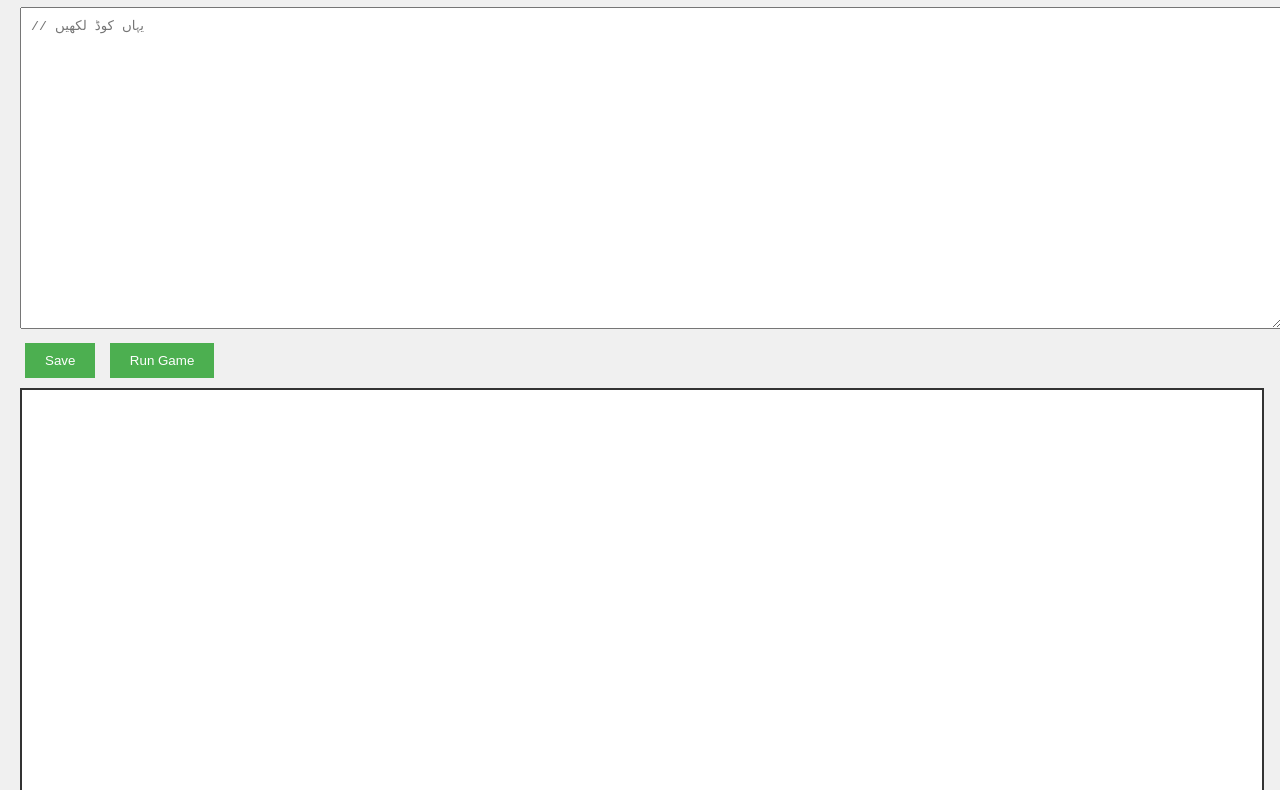
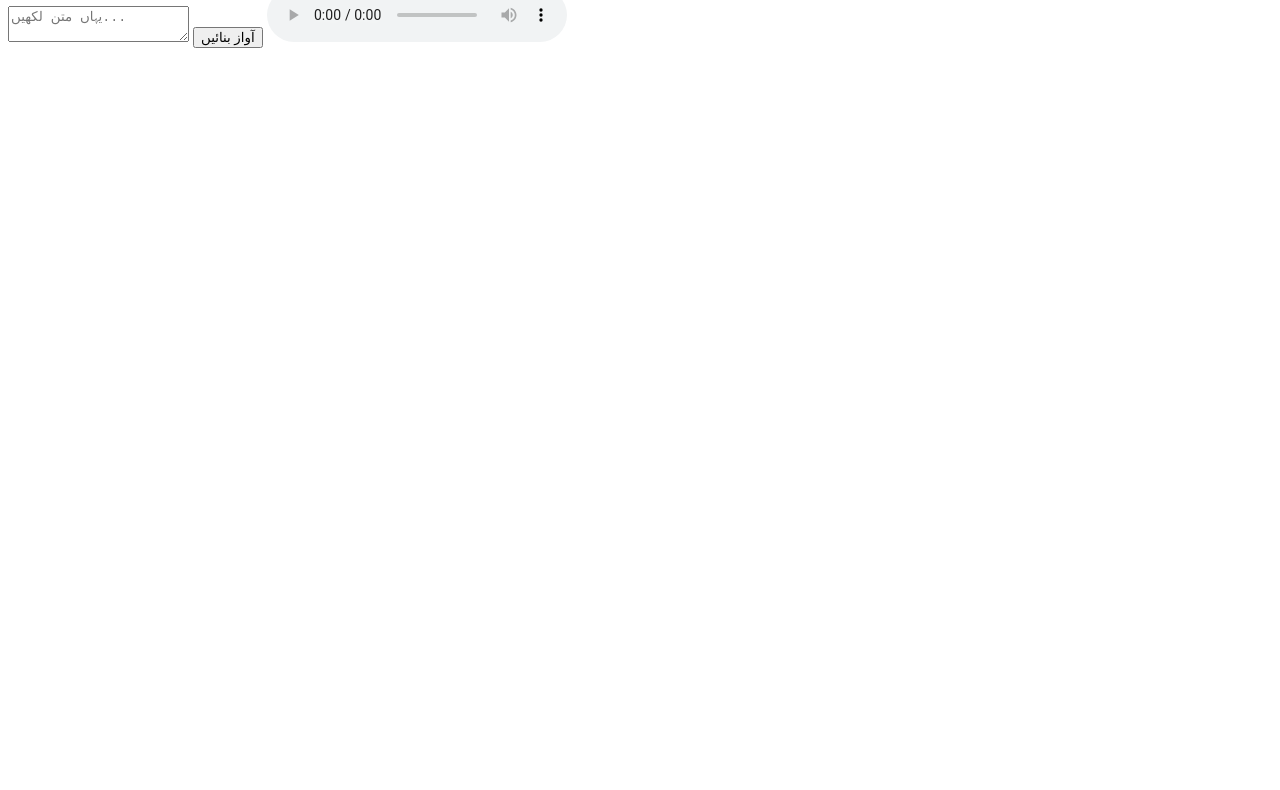
Before and after one commit to jiny119/New.repo, a plain HTML site: page index.html in a window 1280 px wide. Shown: the part 93-883 px from the top of the page. After the commit the page ends 800 px from the top, so only its background shows below. Drawn offline with Linux system fonts and the light colour scheme.

Commit message:
Update index.html

```diff
--- a/index.html
+++ b/index.html
@@ -1,96 +1,26 @@
 <!DOCTYPE html>
-<html lang="en">
+<html>
 <head>
-  <meta charset="UTF-8">
-  <meta name="viewport" content="width=device-width, initial-scale=1.0">
-  <title>Game Engine</title>
-  <style>
-    body {
-      font-family: Arial, sans-serif;
-      margin: 0;
-      padding: 20px;
-      background: #f0f0f0;
-    }
-    #codeInput {
-      width: 100%;
-      height: 300px;
-      padding: 10px;
-      font-family: monospace;
-    }
-    #previewFrame {
-      width: 100%;
-      height: 600px;
-      border: 2px solid #333;
-      background: white;
-    }
-    button {
-      padding: 10px 20px;
-      margin: 10px 5px;
-      background: #4CAF50;
-      color: white;
-      border: none;
-      cursor: pointer;
-    }
-  </style>
+    <title>اردو Text-to-Speech</title>
 </head>
 <body>
-  <h1>Simple Game Engine</h1>
-  <textarea id="codeInput" placeholder="// یہاں کوڈ لکھیں"></textarea>
-  <div>
-    <button onclick="saveCode()">Save</button>
-    <button onclick="generateGame()">Run Game</button>
-  </div>
-  <iframe id="previewFrame" sandbox="allow-scripts allow-same-origin"></iframe>
+    <h1>اردو ٹیکسٹ کو آواز میں تبدیل کریں</h1>
+    <textarea id="text" placeholder="یہاں متن لکھیں..."></textarea>
+    <button onclick="generateSpeech()">آواز بنائیں</button>
+    <audio id="audio" controls></audio>
 
-  <script>
-    function saveCode() {
-      localStorage.setItem('gameCode', document.getElementById('codeInput').value);
-      alert('Code saved!');
-    }
-
-    function generateGame() {
-      const code = document.getElementById('codeInput').value;
-      document.getElementById('previewFrame').srcdoc = `
-        <!DOCTYPE html>
-        <html>
-        <body>
-          <canvas id="gameCanvas"></canvas>
-          <script>
-            const canvas = document.getElementById('gameCanvas');
-            const ctx = canvas.getContext('2d');
-            canvas.width = 800;
-            canvas.height = 600;
-
-            // Default game code if empty
-            let gameCode = ${JSON.stringify(code) || `
-              let x = 100, y = 100;
-              function update() {
-                ctx.fillStyle = 'black';
-                ctx.fillRect(0, 0, canvas.width, canvas.height);
-                ctx.fillStyle = 'red';
-                ctx.fillRect(x, y, 50, 50);
-              }
-              update();
-            `};
-
-            try {
-              eval(gameCode);
-            } catch(err) {
-              document.body.innerHTML = '<h2 style="color:red">Error: '+err.message+'</h2>';
-            }
-          <\/script>
-        </body>
-        </html>
-      `;
-    }
-
-    // Load saved code
-    window.onload = function() {
-      const savedCode = localStorage.getItem('gameCode');
-      if(savedCode) {
-        document.getElementById('codeInput').value = savedCode;
-      }
-    };
-  </script>
+    <script>
+        async function generateSpeech() {
+            const text = document.getElementById("text").value;
+            const response = await fetch("/api/tts", {
+                method: "POST",
+                headers: { "Content-Type": "application/json" },
+                body: JSON.stringify({ text: text }),
+            });
+            const data = await response.json();
+            const audio = document.getElementById("audio");
+            audio.src = data.audio;
+        }
+    </script>
 </body>
 </html>
```
